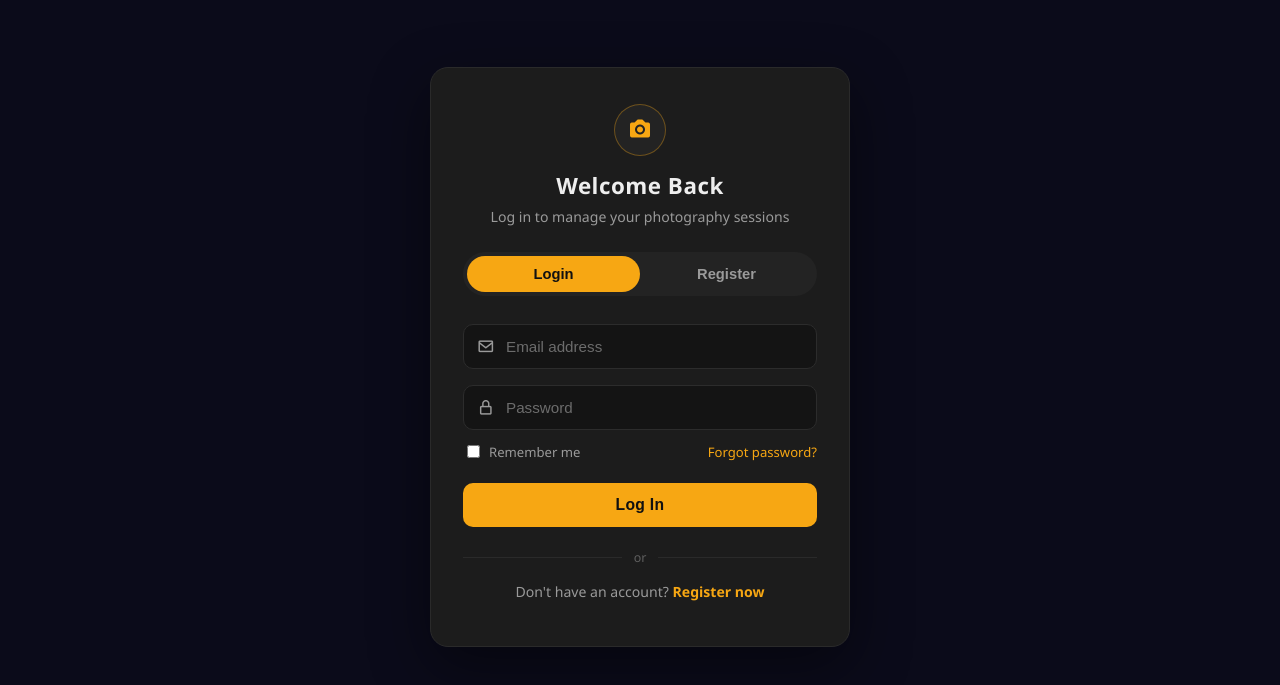
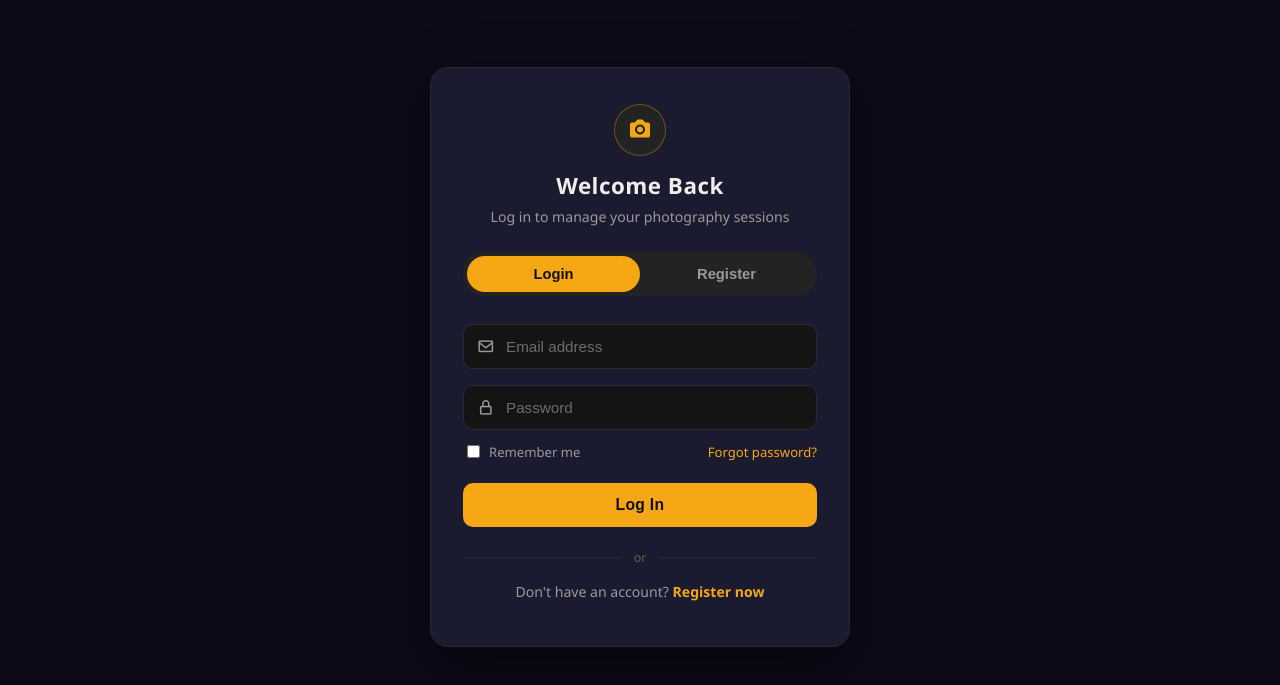
Before and after one commit to Harini-21-SYS/photographer-portfolio-frontend, a plain HTML site: page login.html in a window 1280 px wide. Shown: the part 43-728 px from the top of the page. Drawn offline with nearby package versions, Linux system fonts and the light colour scheme.

Commit message:
feat-added some feature

```diff
--- a/login.html
+++ b/login.html
@@ -11,7 +11,7 @@
   :root{
     --active:rgb(247, 167, 19);      /* same accent role as the portfolio's var(--active) */
     --bg:#0e0e0e;
-    --panel:#1c1c1c;
+    --panel: #1b1b2f;
     --panel-soft:#232323;
     --text:#eee;
     --muted:#9a9a9a;
```
